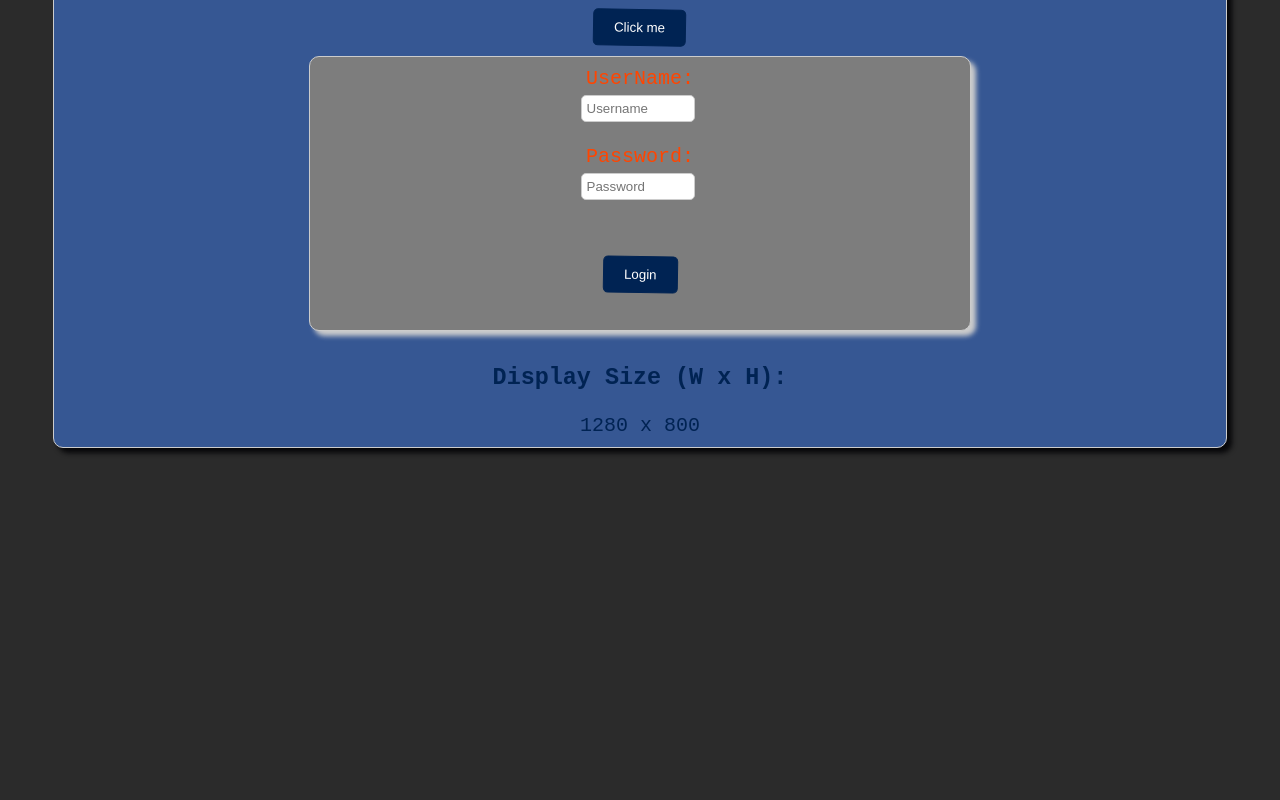
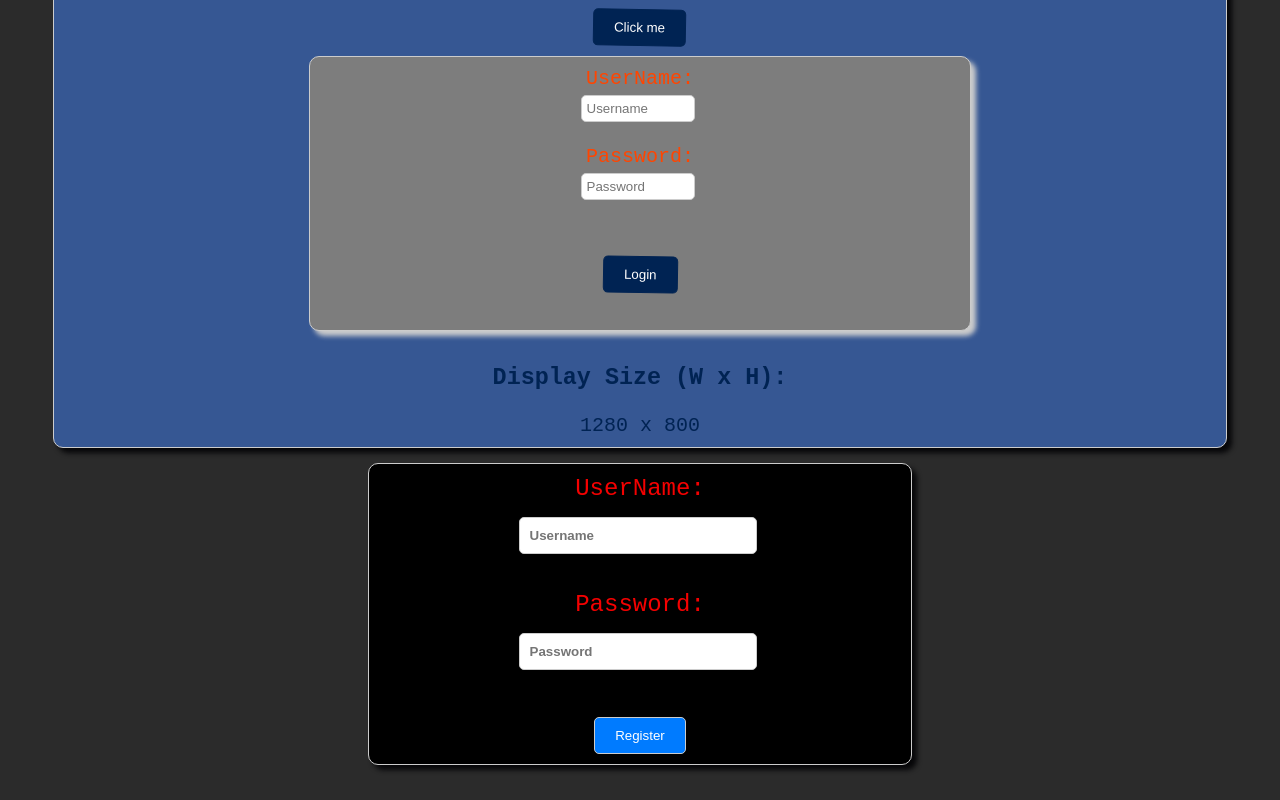
Before and after one commit to 57Ajay/AllReact, a React (Vite) app: page / in a window 1280 px wide. Shown: the part 1034-1834 px from the top of the page. Before the commit the page ends 1512 px from the top, so only its background shows below. Built offline with nearby package versions, Linux system fonts and the light colour scheme.

Commit message:
minor changes

```diff
--- a/src/App.jsx
+++ b/src/App.jsx
@@ -5,6 +5,7 @@ import Box from "./components/Box";
 import UserFavoriteMovies from "./components/UserFavoriteMovies";
 import LoginForm from "./components/LoginForm";
 import DisplaySize from "./components/DisplaySize";
+import RegisterForm from "./components/RegisterForm";
 
 
 const App =()=>{
@@ -27,6 +28,9 @@ const App =()=>{
         <h3>Display Size (W x H): </h3>
         <DisplaySize />
       </Box>
+      <Box className="register-box">
+        <RegisterForm />
+      </Box>
 
     </Fragment>
   );
--- a/src/components/Box.css
+++ b/src/components/Box.css
@@ -88,3 +88,48 @@
     width: 45vw;
     height: 250px;
 }
+
+.register-box{
+    background-color:#000000;
+    border-radius: 10px;
+    box-shadow: 5px 5px 5px #070709;
+    border: 1px solid #ccc;
+    font-size: larger;
+    padding: 15px;
+    margin: 15px;
+    width: 40vw;
+    height: 270px;
+    margin-left: auto;
+    margin-right: auto;
+
+    color: #f40101;
+    justify-content: center;
+    align-items: center;
+    display: flex;
+    flex-direction: column;
+    transition: all 0.1s ease-in-out;
+}
+
+.register-box .RegisterButton{
+    padding: 10px 20px;
+    border: 1px solid #ccc;
+    border-radius: 5px;
+    background-color: #007bff;
+    color: #fff;
+    cursor: pointer;
+}
+
+.register-box:hover{
+    width: 50vw;
+    height: 300px;
+}
+
+.register-box .RegisterInput{
+    width: 100%;
+    margin-top: 15px;
+    padding: 10px;
+    margin-bottom: 10px;
+    border: 1px solid #ccc;
+    border-radius: 5px;
+    font-weight: bold;
+}
--- /dev/null
+++ b/src/components/RegisterForm.jsx
@@ -0,0 +1,26 @@
+import { Fragment, useState } from "react";
+
+const RegisterForm = ()=>{
+    const [UserName, setUserName] = useState("");
+    const [Password, setPassword] = useState("");
+    return(
+        <Fragment>
+            <form>
+                <label htmlFor="UserName">
+                    UserName:
+                    <input id="RegisterUserName" className="RegisterInput" type="text" placeholder="Username"
+                    name="UserName" />
+                </label>
+                <br />
+                <label htmlFor="Password">
+                    Password:
+                    <input className="RegisterInput" id="RegisterPassword" type="password" placeholder="Password"
+                    name="Password"/>
+                </label><br />
+                <button type="submit" className="RegisterButton">Register</button>
+            </form>
+        </Fragment>
+    )
+};
+
+export default RegisterForm;
--- a/src/components/UserFavoriteMovies.jsx
+++ b/src/components/UserFavoriteMovies.jsx
@@ -17,7 +17,7 @@ const UserFavoriteMovies = ()=>{
 
     const addMovie = (e) => {
         const dupleMovie = favoriteMovies.some(movie => e.target.elements.movie.value.toLowerCase() === movie.toLowerCase());
-        if(dupleMovie) return (alert("Movie already exists"));
+        if(dupleMovie || e.target.elements.movie.value === "") return (alert("Movie already exists"));
         else{
             e.preventDefault();
             const newMovie = e.target.elements.movie.value;
```
